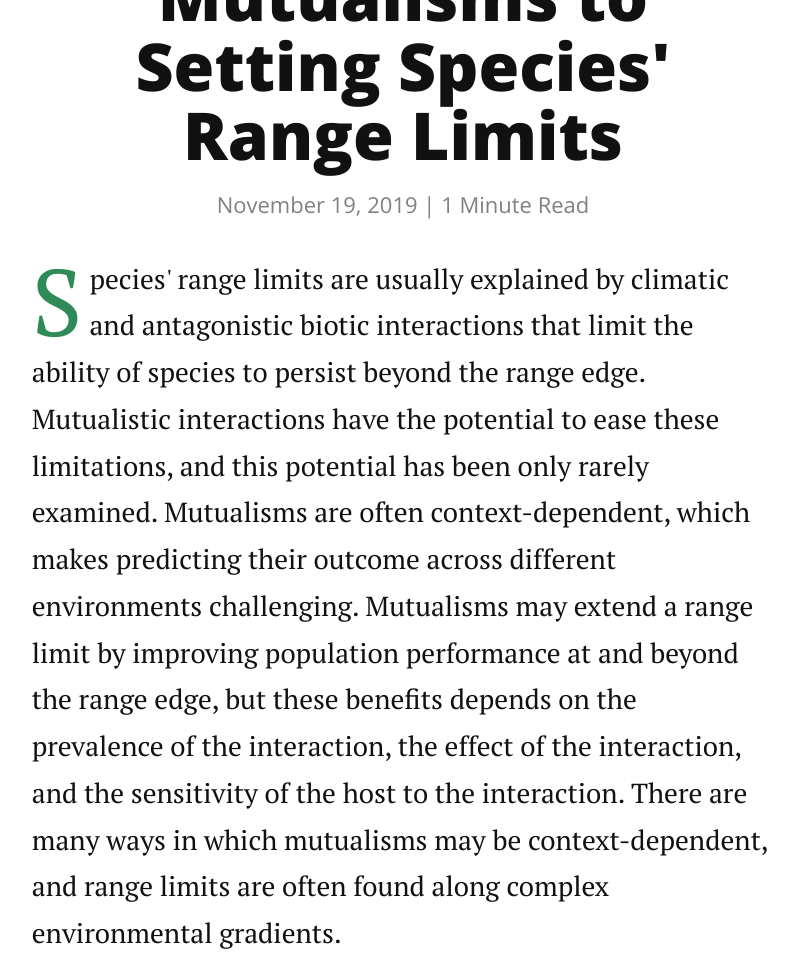
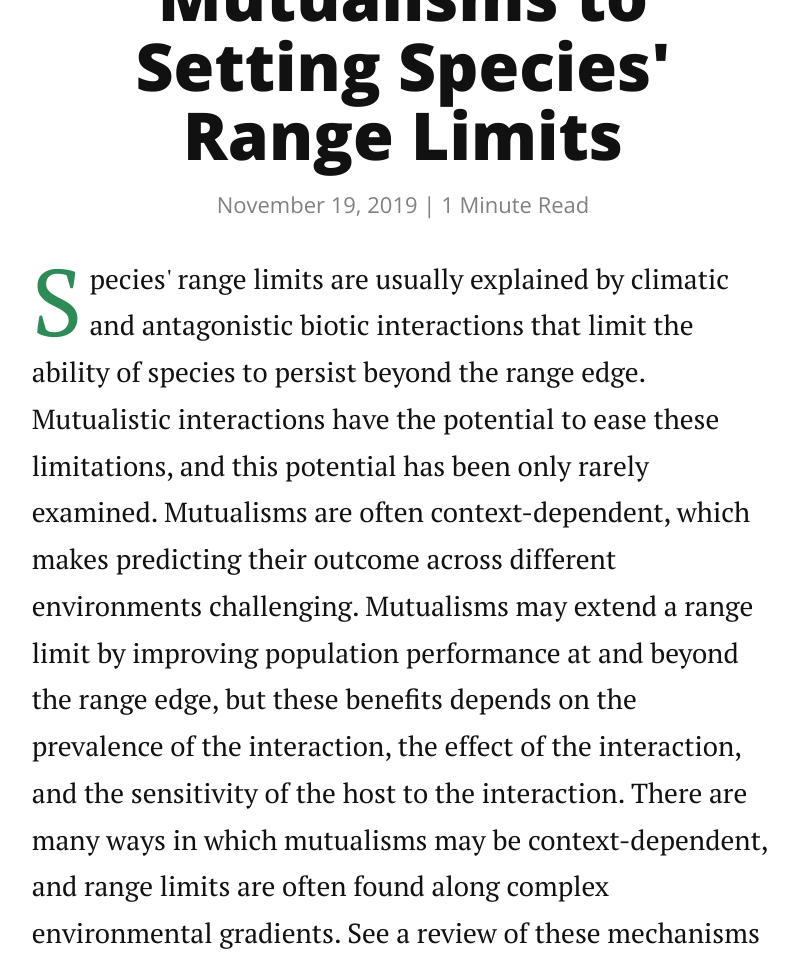
Before and after one commit to joshuacfowler/joshuacfowler.github.io, a Jekyll site: the page built from _posts/2019-11-19-range_limits.markdown, in a window 1280 px wide and 1400 px high, scrolled down 470 px. Shown: the top 967 px of the window, without its empty margins (237-1035 px from the left). Built offline with Jekyll 4.4.1, drawn with Linux system fonts in a browser that asks for light colours; nearby versions of some CDN libraries; a file with an impossible date is left out; some of the changed text lies outside the part shown.

Commit message:
Update 2019-11-19-range_limits.markdown

```diff
--- a/_posts/2019-11-19-range_limits.markdown
+++ b/_posts/2019-11-19-range_limits.markdown
@@ -5,9 +5,12 @@
 ---
 
 <p class="intro"><span class="dropcap">S</span>pecies' range limits are usually explained by climatic and antagonistic biotic interactions that limit the ability of species to persist beyond the range edge. Mutualistic interactions have the potential to ease these limitations, and this potential has been only rarely examined. Mutualisms are often context-dependent, which makes predicting their outcome across different environments challenging. Mutualisms may extend a range limit by improving population performance at and beyond the range edge, but these benefits depends on the prevalence of the interaction, the effect of the interaction, and the sensitivity of the host to the interaction. There are many ways in which mutualisms may be context-dependent, and range limits are often found along complex environmental gradients.
+
+See a review of these mechanisms published in Ecological Monographs <a href="https://esajournals.onlinelibrary.wiley.com/doi/full/10.1002/ecm.1558" target="_blank">here</a>.
+
   <figure>
    <img src="{{ '/assets/img/seedlings.jpg' | prepend: site.baseurl }}" alt="Seedlings grown in the greenhouse for transplanting across the range">
    <figcaption> Seedlings grown in the greenhouse for transplanting across the range </figcaption>
 </figure>
 
-By using demographic field experiments, we can assess the demographic mechanisms by which the mutualism contributes or does not contribute to the range limit. I have established a seedling transplant experiment with endophyte-infected grasses to quantify the contribution of mutualisms to population growth across range limits across three common, Eastern U.S. grasses.</p>
+By using demographic field experiments, we can assess the mechanisms by which the mutualism contributes or does not contribute to the range limit. I have established a seedling transplant experiment with endophyte-infected grasses to quantify the contribution of mutualisms to population growth across range limits for three common, Eastern U.S. grasses.</p>
```
